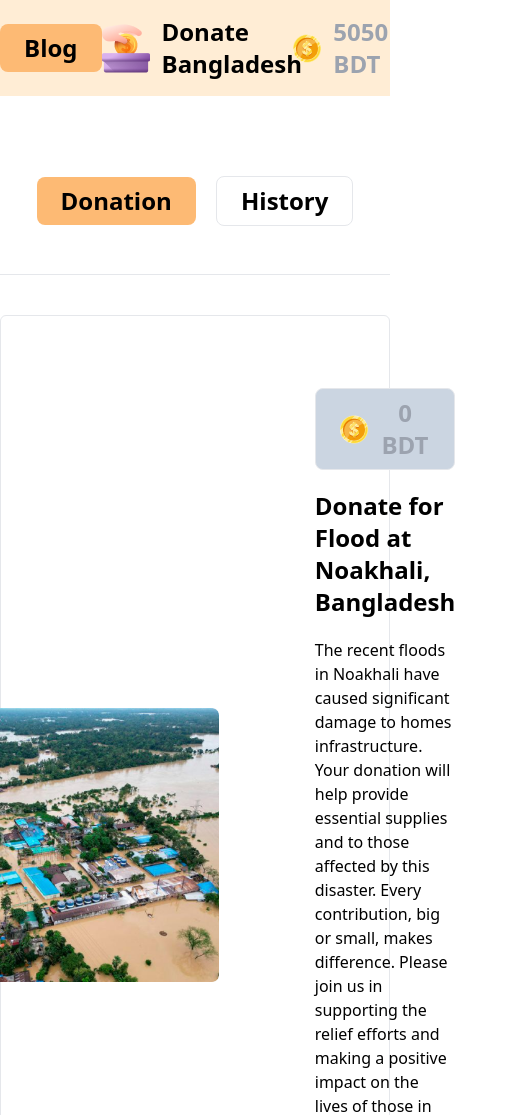
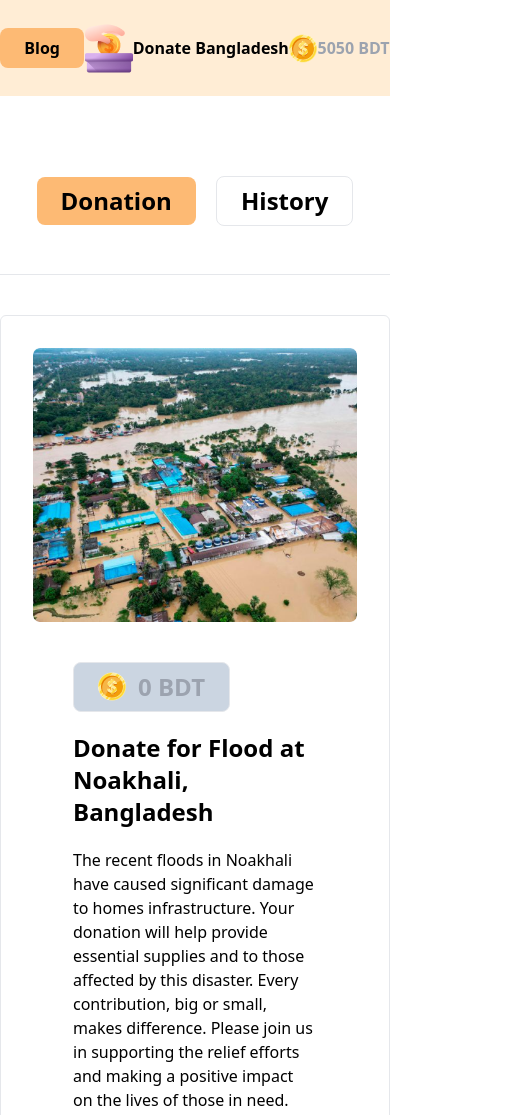
Before and after one commit to Asratlira/donate-add, a plain HTML site: page index.html in a window 390 px wide. Shown: the top 1115 px of the page, 529 px wide, since content can reach past the window. Drawn offline with nearby package versions, Linux system fonts and the light colour scheme.

Commit message:
added responsiveness

```diff
--- a/index.html
+++ b/index.html
@@ -10,17 +10,22 @@
     <nav class="h-24 bg-orange-100">
       <div class="flex justify-around items-center h-full">
         <button
-          class="font-semibold text-2xl bg-orange-300 px-6 py-2 rounded-lg"
+          class="font-semibold lg:text-2xl sm:text-xl bg-orange-300 px-6 py-2 rounded-lg"
         >
           Blog
         </button>
-        <div class="flex items-center gap-3">
-          <img src="./assets/logo.png" alt="" />
-          <h1 class="font-semibold text-2xl">Donate Bangladesh</h1>
+        <div class="flex items-center lg:gap-3 sm:gap-1">
+          <img class="md:size-5 lg:size-10" src="./assets/logo.png" alt="" />
+          <h1 class="font-semibold lg:text-2xl sm:text-xl">
+            Donate Bangladesh
+          </h1>
         </div>
-        <div class="flex items-center gap-3">
+        <div class="flex items-center lg:gap-3 sm:gap-1">
           <img src="./assets/coin.png" alt="" />
-          <h1 id="bd-balance" class="font-semibold text-2xl text-gray-400">
+          <h1
+            id="bd-balance"
+            class="font-semibold lg:text-2xl sm:text-xl text-gray-400"
+          >
             5050 BDT
           </h1>
         </div>
@@ -47,7 +52,7 @@
       <div id="donate-form" class="">
         <section class="flex justify-center">
           <div
-            class="mt-10 border flex items-center justify-center w-[1400px] p-8 rounded-md gap-14"
+            class="mt-10 border lg:flex items-center justify-center sm:flex-row w-[1400px] p-8 rounded-md gap-14"
           >
             <img class="w-full" src="./assets/feni.png" alt="" />
             <div class="space-y-5 p-10">
@@ -92,7 +97,7 @@
         </section>
         <section class="flex justify-center">
           <div
-            class="mt-10 border flex items-center justify-center w-[1400px] p-8 rounded-md gap-14"
+            class="mt-10 border lg:flex items-center justify-center sm:flex-row w-[1400px] p-8 rounded-md gap-14"
           >
             <img class="w-full" src="./assets/noakhali.png" alt="" />
             <div class="space-y-5 p-10">
@@ -137,7 +142,7 @@
         </section>
         <section class="flex justify-center">
           <div
-            class="mt-10 border flex items-center justify-center w-[1400px] p-8 rounded-md gap-14"
+            class="mt-10 border lg:flex items-center justify-center sm:flex-row w-[1400px] p-8 rounded-md gap-14"
           >
             <img class="w-full" src="./assets/quota-protest.png" alt="" />
             <div class="space-y-5 p-10">
```
